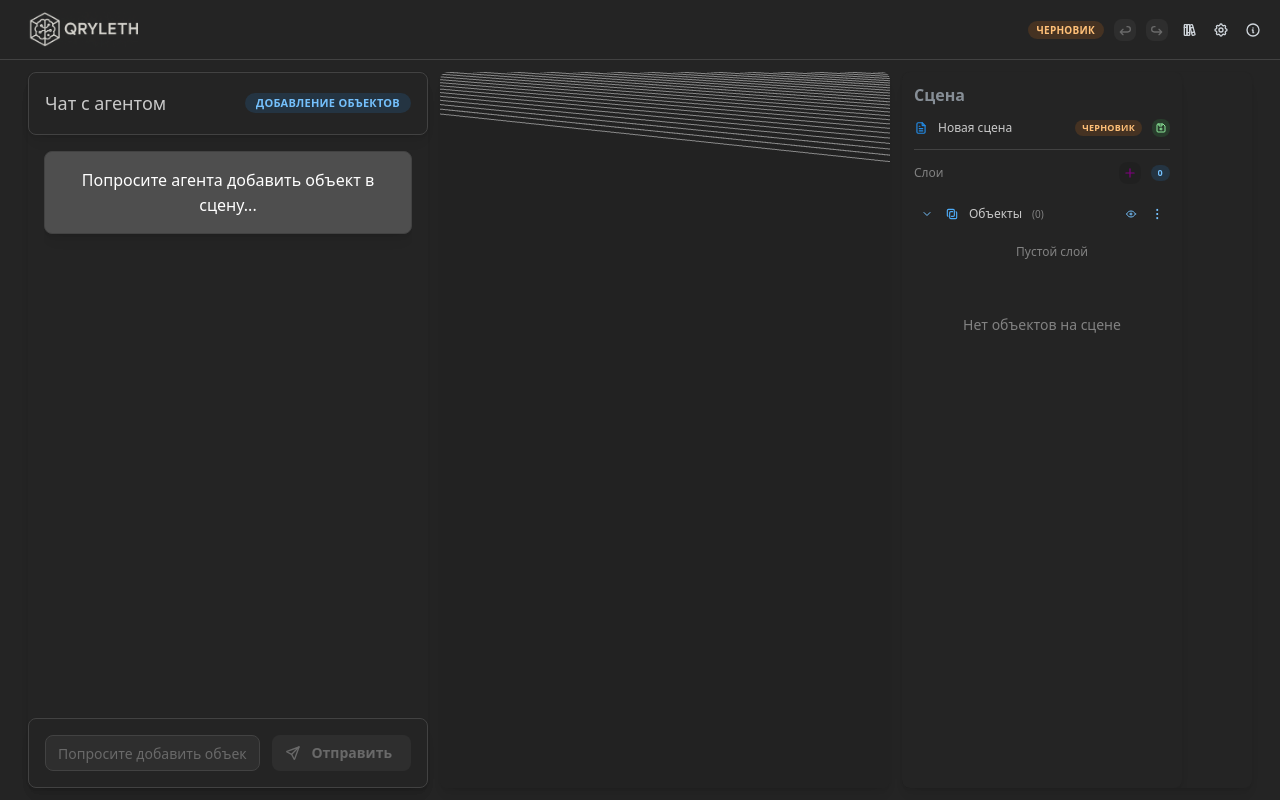
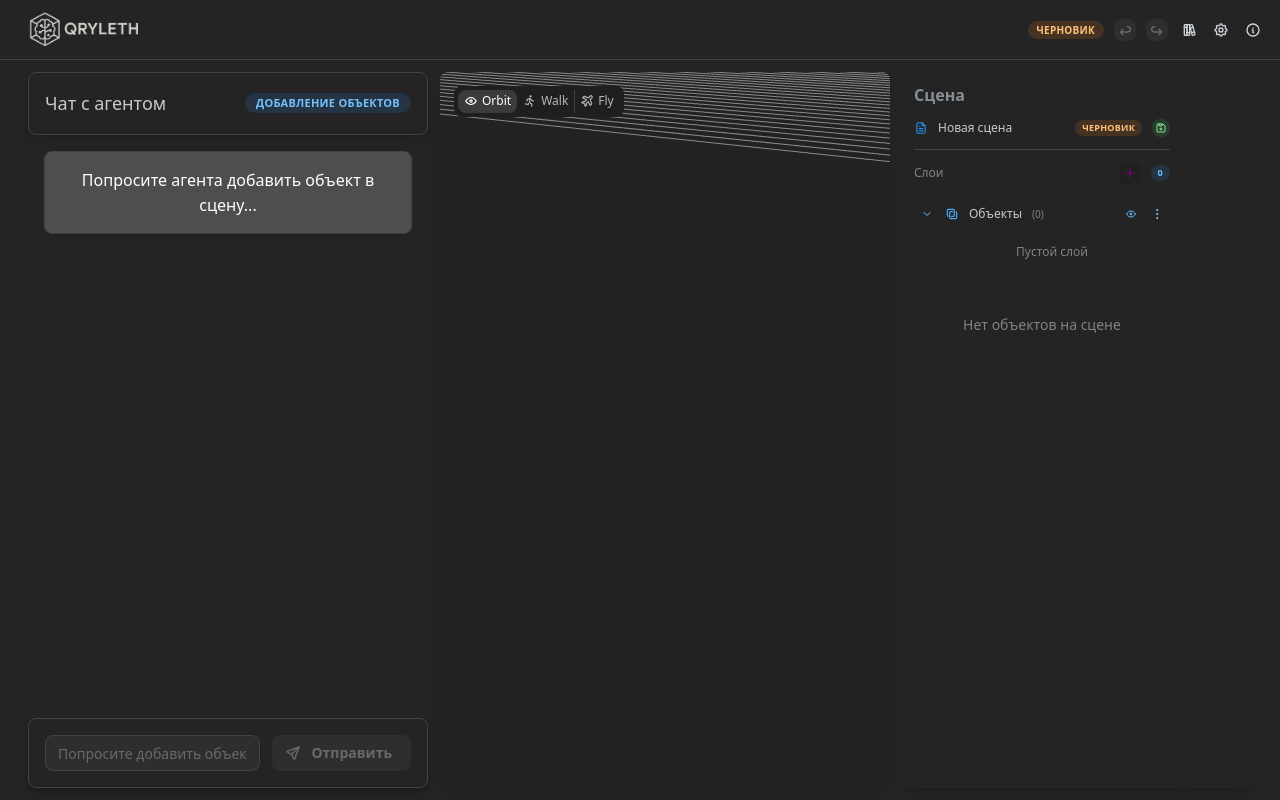
Before and after one commit to riffi/qryleth, a React (Vite) app: page /scenes/new in a window 1280 px wide. Built offline with nearby package versions, Linux system fonts and the light colour scheme.

Commit message:
[main] в sceneEditor3f добавлено переключение режимов

```diff
--- a/src/components/r3f/ui/SceneEditorR3F.tsx
+++ b/src/components/r3f/ui/SceneEditorR3F.tsx
@@ -1,16 +1,16 @@
 import React, { useEffect, useState } from 'react'
-import { Box, Paper, Container, Badge, ActionIcon, Tooltip } from '@mantine/core'
+import { Box, Paper, Container, Badge, ActionIcon, Tooltip, SegmentedControl, Group } from '@mantine/core'
 import { ChatInterface } from '../../ChatInterface'
 import { Scene3D } from '../Scene3D'
 import { ObjectManager } from '../../ObjectManager'
-import { useSceneStore } from '../../../stores/sceneStore'
+import { useSceneStore, useViewMode } from '../../../stores/sceneStore'
 import { useSceneHistory } from '../../../hooks/r3f/useSceneHistory'
 import { db } from '../../../utils/database'
 import MainLayout from '../../../layouts/MainLayout'
 import type { SceneResponse, SceneObject, ScenePlacement } from '../../../types/scene'
 import type { SceneStatus } from '../../../types/r3f'
 import { Link } from 'react-router-dom'
-import { IconArrowBack, IconArrowForward, IconBooks, IconSettings, IconInfoCircle } from '@tabler/icons-react'
+import { IconArrowBack, IconArrowForward, IconBooks, IconSettings, IconInfoCircle, IconEye, IconRun, IconPlaneTilt } from '@tabler/icons-react'
 import { OpenAISettingsModal } from '../../OpenAISettingsModal'
 
 const getStatusColor = (status: SceneStatus) => {
@@ -62,6 +62,9 @@
   const { undo, redo, canUndo, canRedo } = useSceneHistory()
 
   const [settingsOpened, setSettingsOpened] = useState(false)
+
+  const viewMode = useViewMode()
+  const setViewMode = useSceneStore(state => state.setViewMode)
 
   const currentScene = useSceneStore(state => state.currentScene)
 
@@ -216,6 +219,51 @@
           radius="md"
           style={{ flex: 1, position: 'relative', overflow: 'hidden', minHeight: 400 }}
         >
+          <Box
+            style={{
+              position: 'absolute',
+              top: 8,
+              left: 8,
+              zIndex: 10,
+              padding: 6
+            }}
+          >
+            <SegmentedControl
+              value={viewMode}
+              onChange={(value) => setViewMode(value as 'orbit' | 'walk' | 'fly')}
+              data={[
+                {
+                  value: 'orbit',
+                  label: (
+                    <Group gap={4} wrap="nowrap">
+                      <IconEye size={14} />
+                      <span>Orbit</span>
+                    </Group>
+                  )
+                },
+                {
+                  value: 'walk',
+                  label: (
+                    <Group gap={4} wrap="nowrap">
+                      <IconRun size={14} />
+                      <span>Walk</span>
+                    </Group>
+                  )
+                },
+                {
+                  value: 'fly',
+                  label: (
+                    <Group gap={4} wrap="nowrap">
+                      <IconPlaneTilt size={14} />
+                      <span>Fly</span>
+                    </Group>
+                  )
+                }
+              ]}
+              size="xs"
+            />
+          </Box>
+
           <Box style={{ width: '100%', height: '100%' }}>
             <Scene3D />
           </Box>
```
